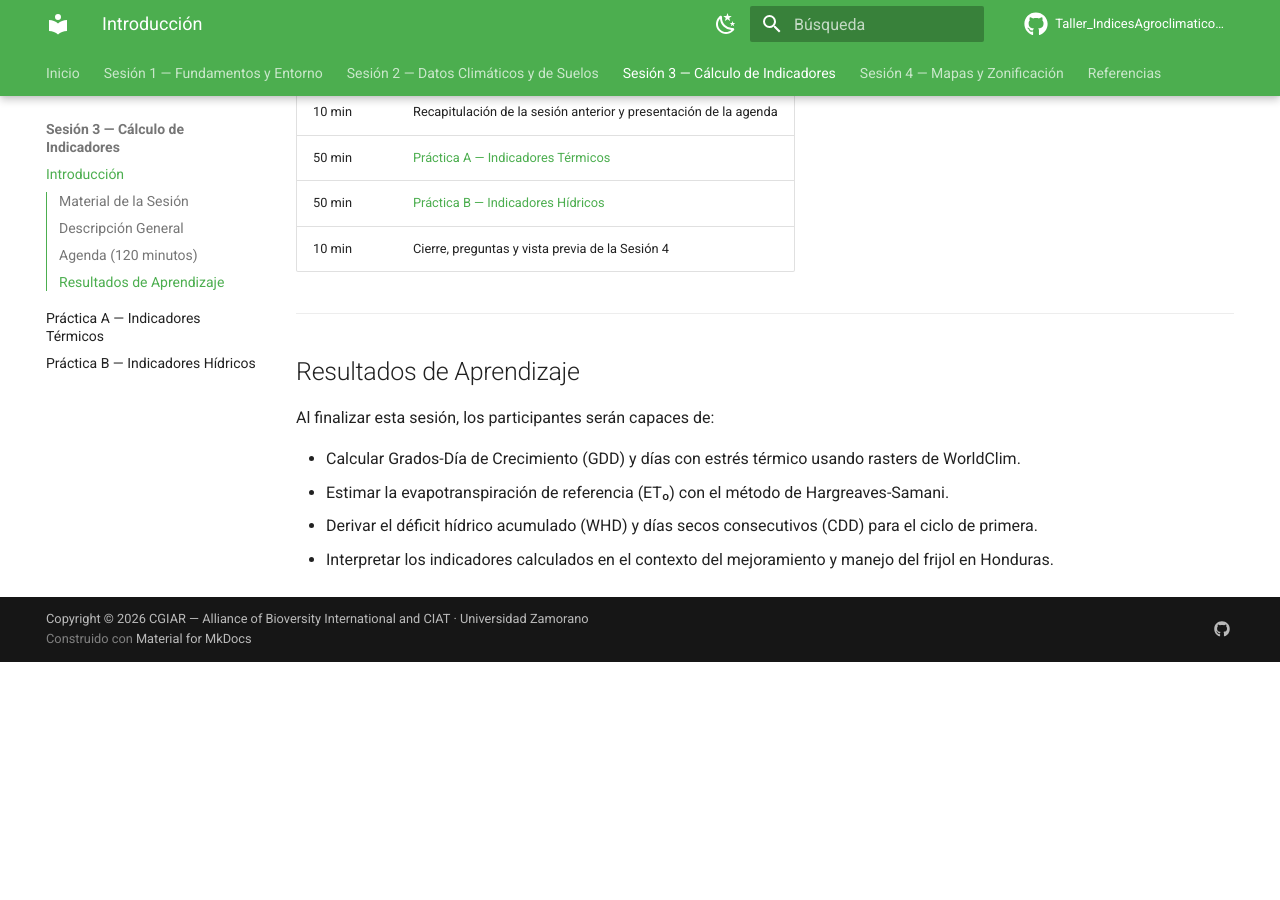
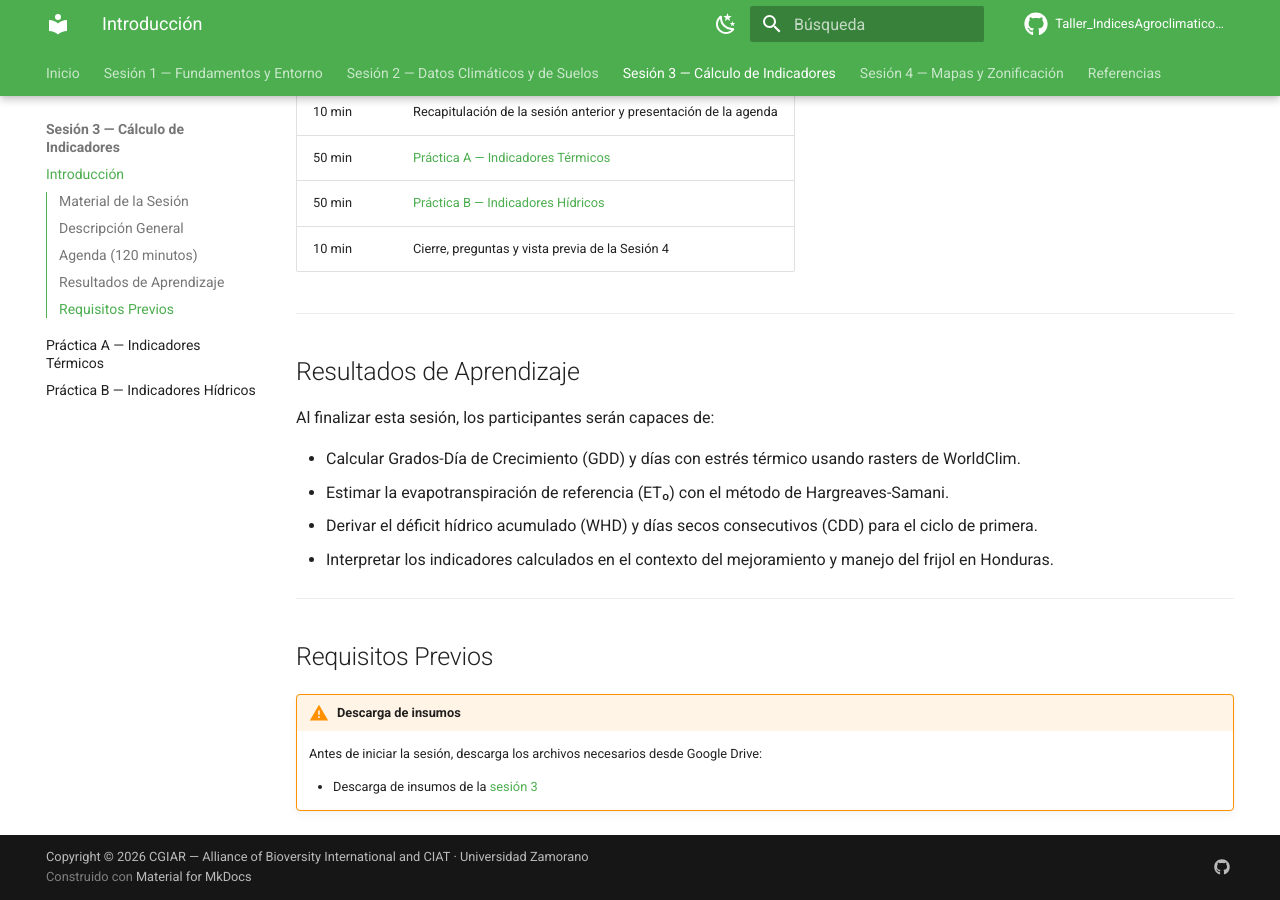
Before and after one commit to cbarriosperez/Taller_IndicesAgroclimaticos_Frijol, an MkDocs documentation site: the page built from docs/sesion3/index.md, in a window 1280 px wide and 900 px high, scrolled down 788 px. Built offline with MkDocs 1.6.1 and Material for MkDocs 9.7.7, drawn with Linux system fonts in a browser that asks for light colours; before the commit the page ends 1450 px from its top, so only the background shows below that.

Commit message:
Sesion 3: agregar recuadro de descarga de insumos (Google Drive)

```diff
--- a/docs/sesion3/index.md
+++ b/docs/sesion3/index.md
@@ -45,3 +45,12 @@ Al finalizar esta sesión, los participantes serán capaces de:
 - Estimar la evapotranspiración de referencia (ET₀) con el método de Hargreaves-Samani.
 - Derivar el déficit hídrico acumulado (WHD) y días secos consecutivos (CDD) para el ciclo de primera.
 - Interpretar los indicadores calculados en el contexto del mejoramiento y manejo del frijol en Honduras.
+
+---
+
+## Requisitos Previos
+
+!!! warning "Descarga de insumos"
+    Antes de iniciar la sesión, descarga los archivos necesarios desde Google Drive:
+
+    - Descarga de insumos de la [sesión 3](https://drive.google.com/drive/folders/1smV5y2yYjVXtYq1HwWYaYO5YzdwIndoy?usp=drive_link)
```
